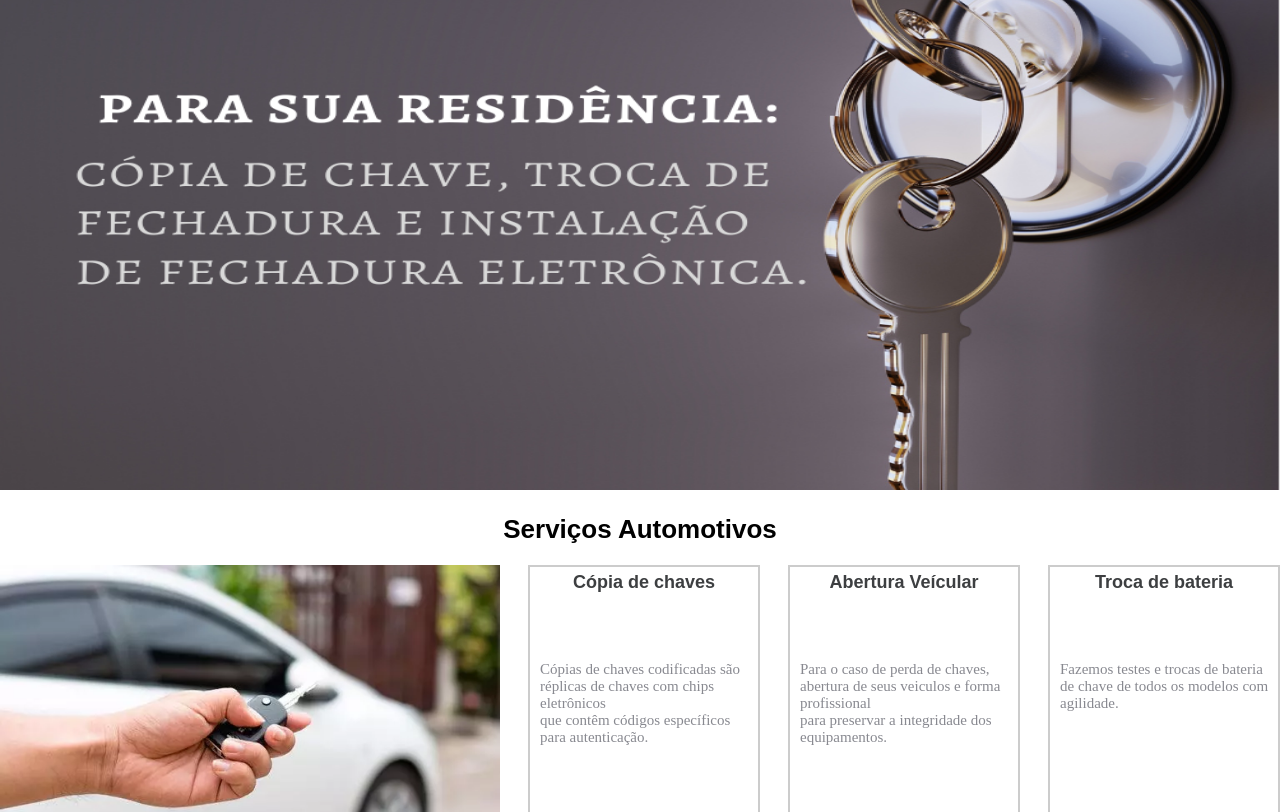
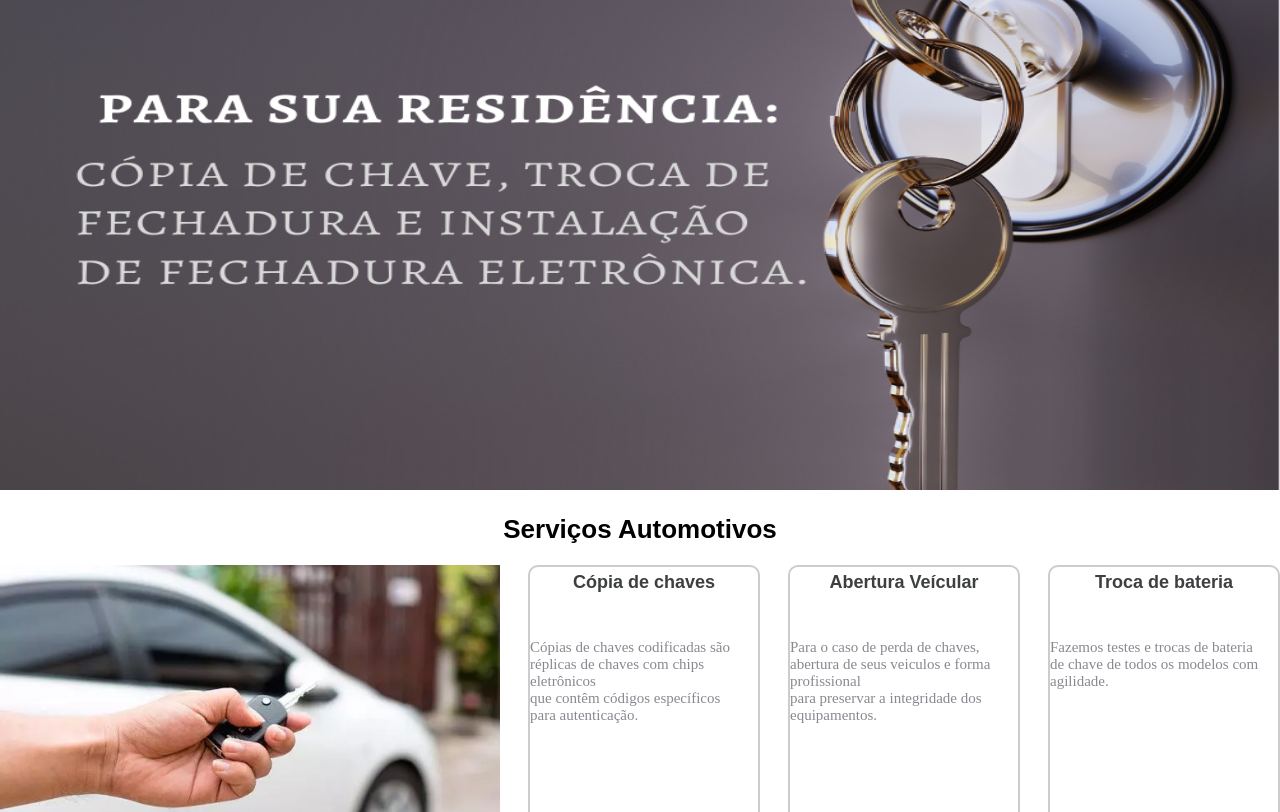
Before and after one commit to JoaoVitor-developer/projeto-chaveiro, a plain HTML site: page index.html in a window 1280 px wide. Shown: the part 140-952 px from the top of the page. Drawn offline with Linux system fonts and the light colour scheme.

Commit message:
atualizacao

```diff
--- a/style.css
+++ b/style.css
@@ -99,11 +99,13 @@ li:active {
     font-size: 20px;
     transition: 0.5s;
     margin-left: 20px;
+    border-radius: 10px;
 }
 
 p {
-    margin-top: 30%;
-    margin-left: 10px;
+    display: flex;
+    justify-content: center;
+    margin-top: 20%;
     color:#888990;
     font-size: 15px;
 }
```
